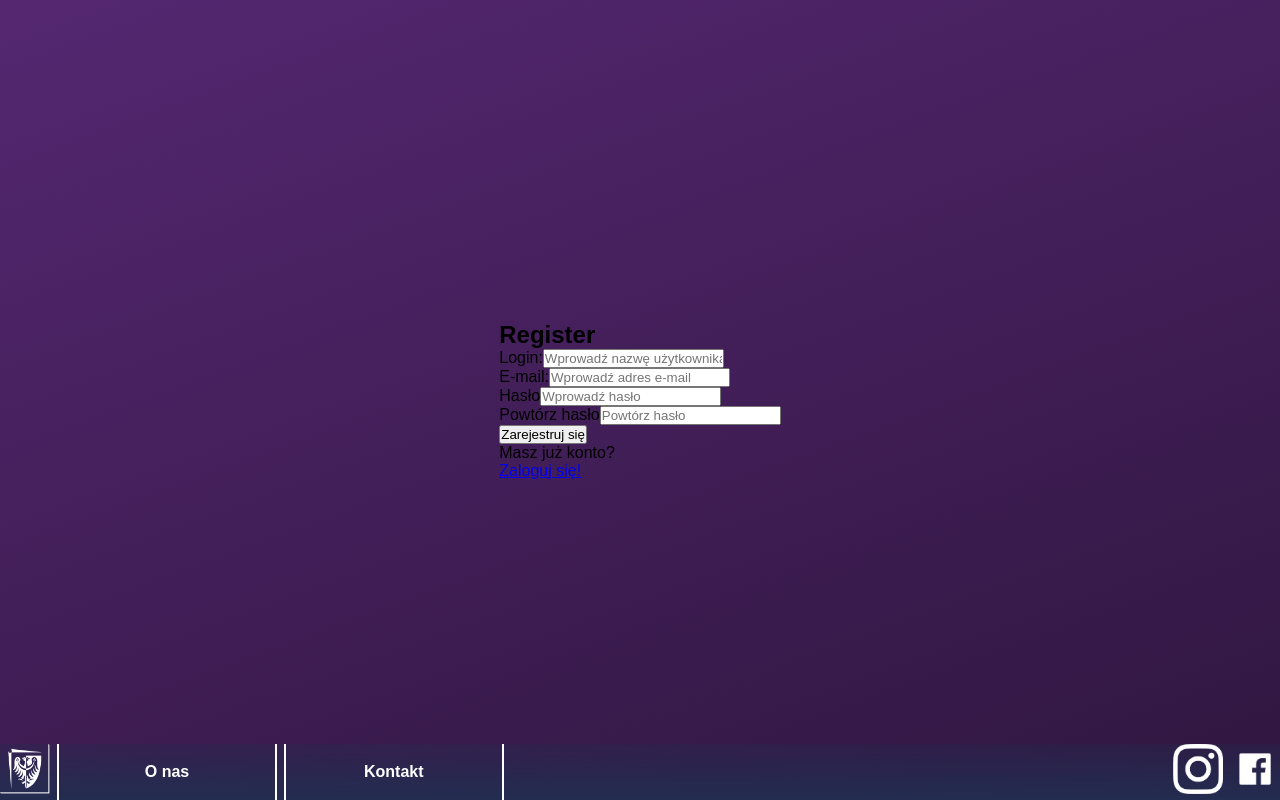
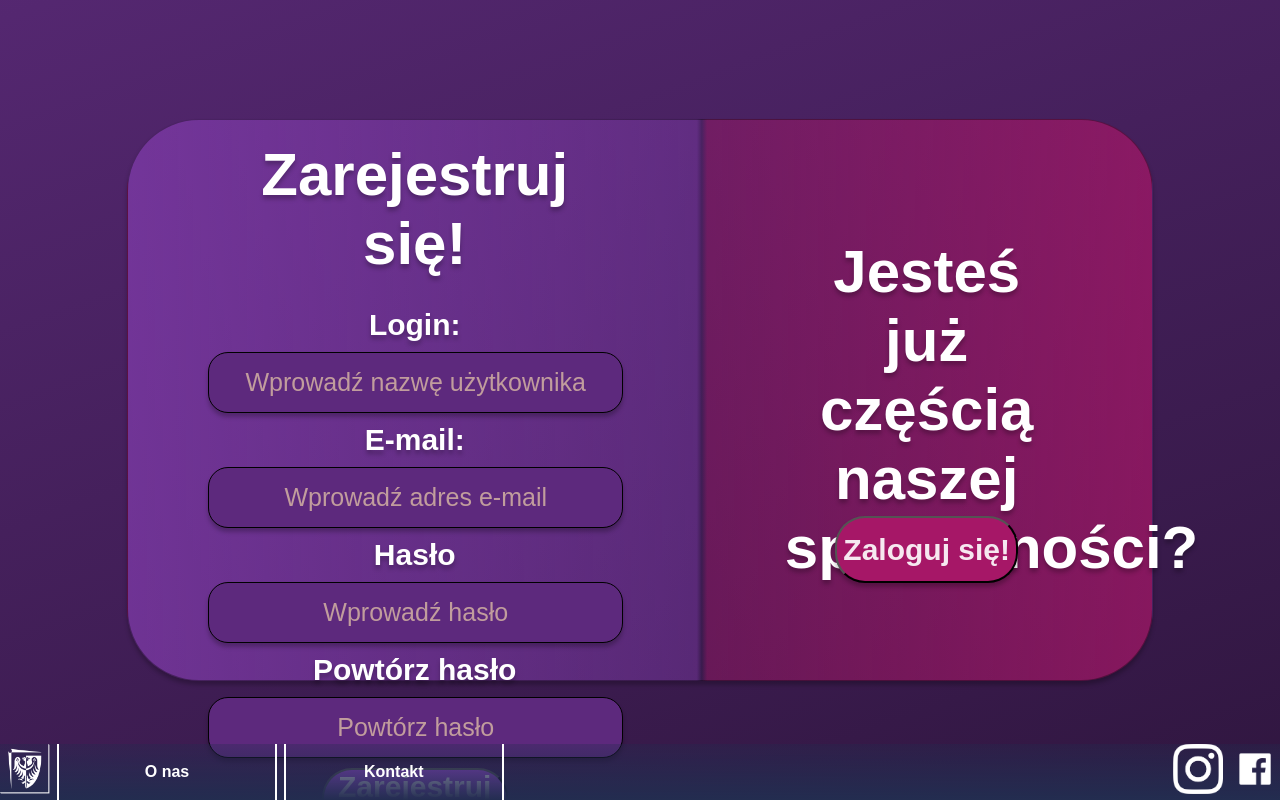
Before and after one commit to RussetFox/Engineering-Thesis-Wirtualna-Politechnika, a React (Create React App) app in the folder wirtualna-front/: page /register in a window 1280 px wide. Built offline with nearby package versions, Linux system fonts and the light colour scheme.

Commit message:
Alpha 1.3.4: Added styling for register page

```diff
--- a/wirtualna-front/src/Components/Register.tsx
+++ b/wirtualna-front/src/Components/Register.tsx
@@ -1,7 +1,9 @@
 import React, { useState } from 'react';
+import '../Styles/Register-Page.css'
+import Button from './Button'
 import { Link } from 'react-router-dom';
 
-export default function Register () {
+export default function Register() {
   const [login, setName] = useState('');
   const [email, setEmail] = useState('');
   const [password, setPassword] = useState('');
@@ -9,7 +11,7 @@ export default function Register () {
 
   const handleRegister = (e) => {
     e.preventDefault();
-    if(password !== passwordRepeat) {
+    if (password !== passwordRepeat) {
       alert("Hasła nie są takie same");
       return;
     }
@@ -18,8 +20,9 @@ export default function Register () {
 
   return (
     <div className='gradient-background-purple'>
-    <div>
-      <h2>Register</h2>
+      <div className='register-form-frame'>
+        <div className='register-form-data'>
+          <h1>Zarejestruj się!</h1>
           <form onSubmit={handleRegister}>
             <div>
               <label>Login:</label>
@@ -28,7 +31,7 @@ export default function Register () {
                 placeholder="Wprowadź nazwę użytkownika"
                 value={login}
                 onChange={(e) => setName(e.target.value)}
-            required = {true}
+                required={true}
               />
             </div>
             <div>
@@ -63,8 +66,11 @@ export default function Register () {
             </div>
             <button type="submit">Zarejestruj się</button>
           </form>
-      <p>Masz już konto?</p>
-      <Link to = '/login'>Zaloguj się!</Link>
+        </div>
+        <div className='register-form-login'>
+          <p>Jesteś już częścią naszej społeczności?</p>
+          <Button text='Zaloguj się!' color='login-to-button' pagePath = '/login' />
+        </div>
       </div>
     </div>
   );
--- a/wirtualna-front/src/Styles/Button.css
+++ b/wirtualna-front/src/Styles/Button.css
@@ -32,10 +32,24 @@
     height: 15%;
     width: 45%;
     color: rgba(255, 255, 255, 0.90);
-    background: rgba(172, 77, 231, 0.90);
     text-shadow: #000;
     text-align: center;
     box-shadow: 0px 4px 4px 0px rgba(0, 0, 0, 0.25);
     font-size: 30px;
     font-weight: 700;
 }
+.login-to-button {
+    align-self: center;
+    justify-self: end;
+    border-radius: 30px;
+    height: 15%;
+    width: 45%;
+    color: rgba(255, 255, 255, 0.90);
+    background: #A61767;
+    text-shadow: #000;
+    text-align: center;
+    box-shadow: 0px 4px 4px 0px rgba(0, 0, 0, 0.25);
+    font-size: 30px;
+    font-weight: 700;
+    margin-bottom: 10%;
+}
--- /dev/null
+++ b/wirtualna-front/src/Styles/Register-Page.css
@@ -0,0 +1,118 @@
+.register-form-frame {
+    border-radius: 72px;
+    border: 1px solid rgba(0, 0, 0, 0.35);
+    background: linear-gradient(90deg, rgba(129, 60, 172, 0.72) 0%, rgba(129, 60, 172, 0.43) 55.55%, rgba(166, 23, 103, 0.00) 56.03%, rgba(166, 23, 103, 0.43) 56.56%, rgba(166, 23, 103, 0.72) 100%);
+    box-shadow: 0px 4px 4px 0px rgba(0, 0, 0, 0.25);
+    width: 80%;
+    height: 70%;
+    grid-template-columns: 56% 44%;
+    grid-template-rows: 100%;
+    display: grid;
+    align-items: center;
+}
+
+.register-form-data {
+    display: flex;
+    height: 100%;
+    width: 80%;
+    flex-direction: column;
+    align-items: center;
+    grid-column:1/2;
+    justify-self: center;
+    text-align: center;
+
+}
+
+.register-form-data h1 {
+    color: white;
+    text-shadow: 0px 4px 4px rgba(0, 0, 0, 0.25);
+    padding: 20px;
+    font-weight: 700;
+    font-size: 60px;
+    justify-content: start;
+}
+
+.register-form-data form {
+    height: 80%;
+    width: 90%;
+    padding-top: 0px;
+    padding-bottom: 0px;
+    display: flex;
+    flex-direction: column;
+    justify-content: space-around;
+    box-sizing: border-box;
+}
+
+.register-form-data label {
+    display: block;
+    padding: 10px;
+    font-size: 30px;
+    text-shadow: 0px 4px 4px rgba(0, 0, 0, 0.25);
+    color: white;
+    font-weight: 700;
+}
+
+.register-form-data input {
+    border-radius: 25px;
+    border: 1px solid #000;
+    background: #5D297D;
+    box-shadow: 0px 4px 4px 0px rgba(0, 0, 0, 0.25);
+    text-align: center;
+    font-size: 25px;
+    width: 100%;
+    color: white;
+    border-radius: 20px;
+    padding-top: 15px;
+    padding-bottom: 15px;
+}
+
+.register-form-data input::placeholder {
+    color: #C19D9D;
+}
+
+.register-form-data button {
+    align-self: center;
+    justify-self: end;
+    border-radius: 30px;
+    height: 15%;
+    width: 45%;
+    margin-top: 10px;
+    color: rgba(255, 255, 255, 0.90);
+    background: rgba(172, 77, 231, 0.90);
+    text-shadow: #000;
+    text-align: center;
+    box-shadow: 0px 4px 4px 0px rgba(0, 0, 0, 0.25);
+    font-size: 30px;
+    font-weight: 700;
+
+}
+
+* {
+    margin: 0;
+    padding: 0;
+    /* border: 1px solid red; */
+}
+
+.register-form-login {
+    color: white;
+    height: 80%;
+    width: 90%;
+    grid-column: 2/3;
+    grid-row: 1;
+    display: flex;
+    flex-direction: column;
+    justify-self: center;
+    align-items: center;
+    justify-content: space-between;
+}
+.register-form-login p{
+    justify-content: center;
+    width: 70%;
+    height: 60%;
+    text-shadow: 0px 4px 4px rgba(0, 0, 0, 0.25);
+    font-weight: 700;
+    text-align: center;
+    padding-top:15%;
+    vertical-align: middle;
+    font-size: 60px;
+}
```
Lines whose indentation alone changed are shown as unchanged.
